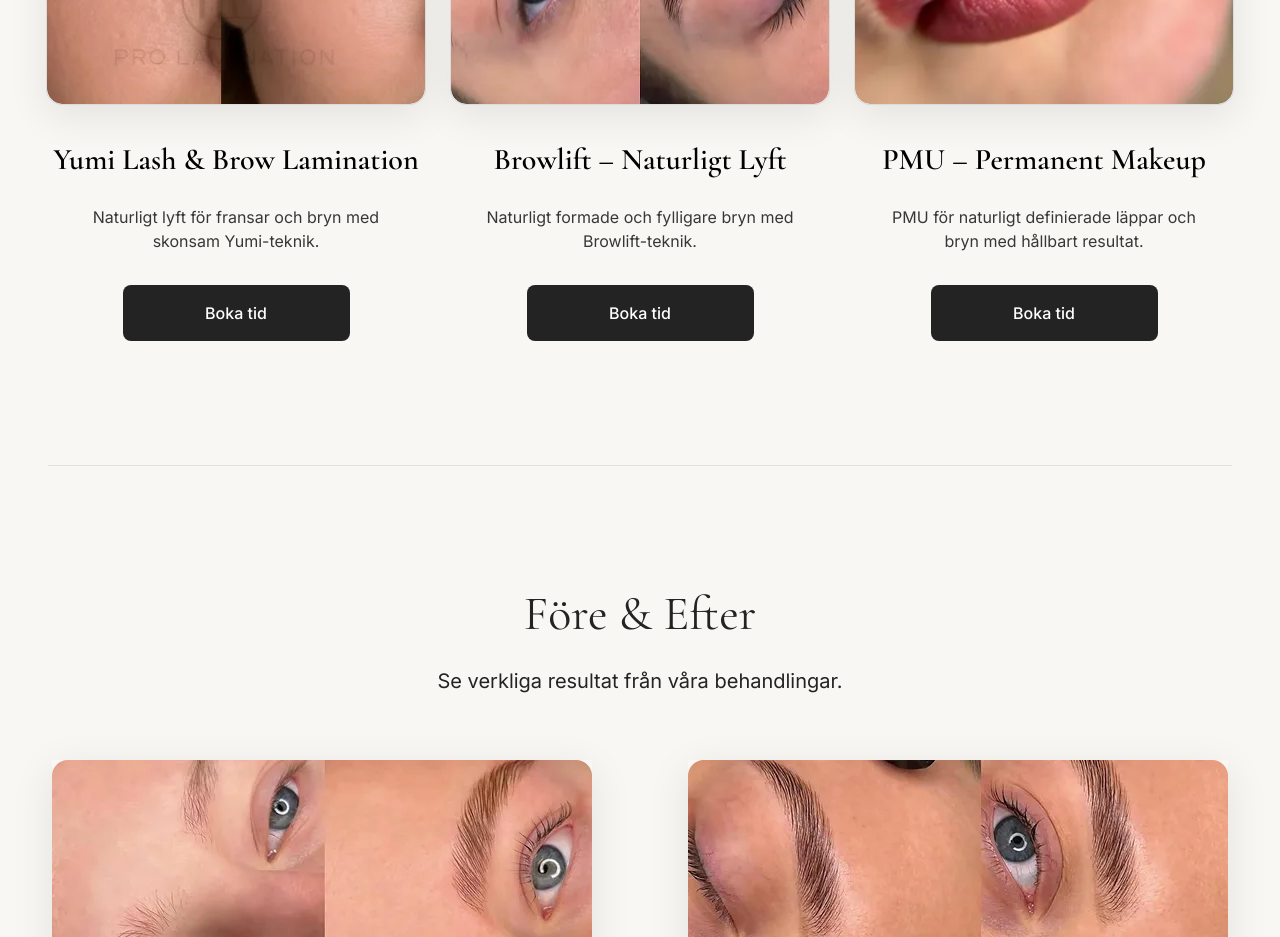
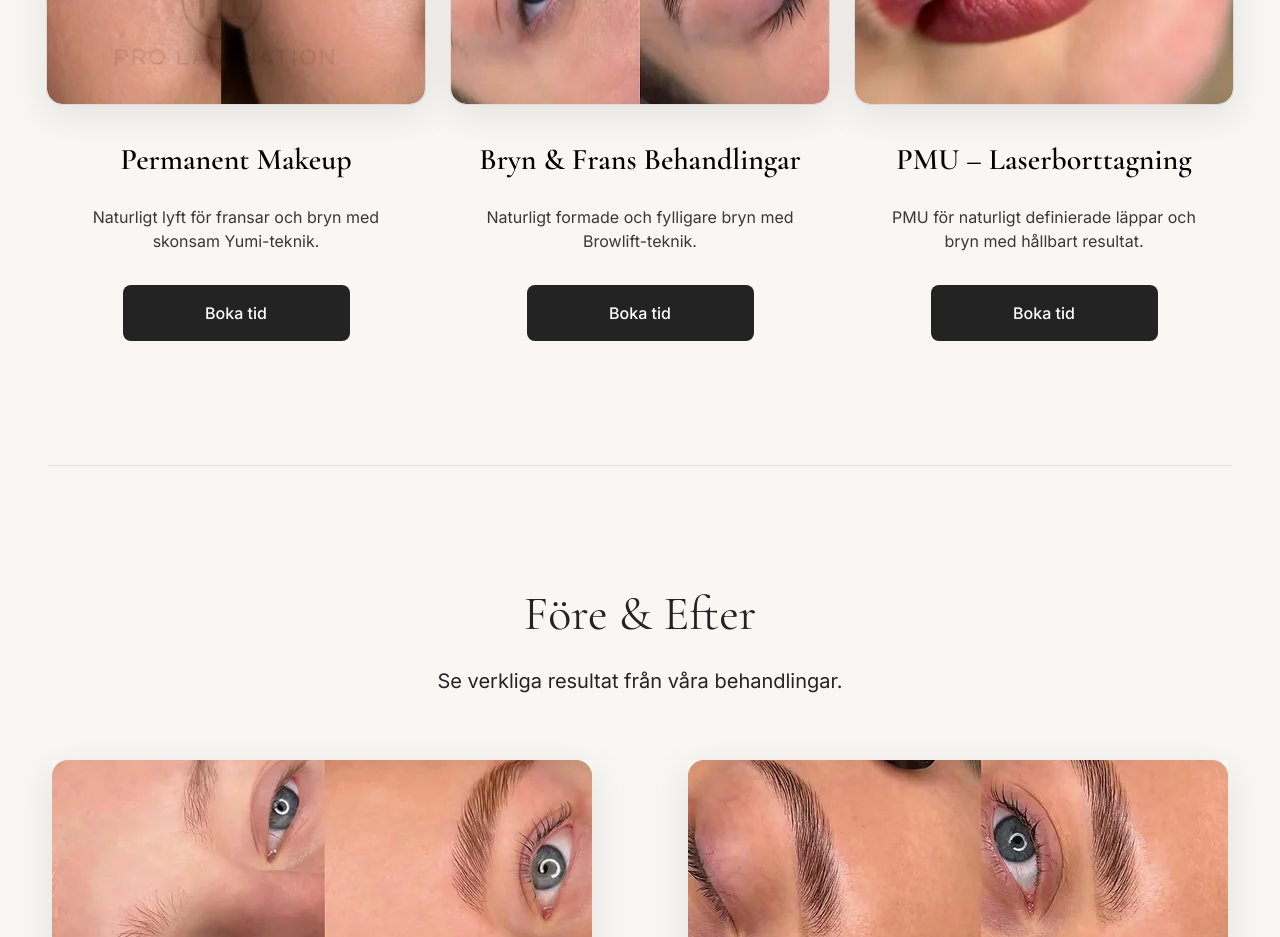
Before and after one commit to azuthedev/ProLami, a React (Vite) app: page / in a window 1280 px wide. Shown: the part 2140-3077 px from the top of the page. Built offline with nearby package versions, Linux system fonts and the light colour scheme.

Commit message:
service names

```diff
--- a/src/components/Services.tsx
+++ b/src/components/Services.tsx
@@ -28,7 +28,7 @@ const cardVariants = {
 const SERVICES = [
   {
     id: 1,
-    title: 'Yumi Lash & Brow Lamination',
+    title: 'Permanent Makeup',
     description: 'Naturligt lyft för fransar och bryn med skonsam Yumi-teknik.',
     image: {
       webp: '/assets/lash_brow_card.webp',
@@ -38,7 +38,7 @@ const SERVICES = [
   },
   {
     id: 2,
-    title: 'Browlift – Naturligt Lyft',
+    title: 'Bryn & Frans Behandlingar',
     description: 'Naturligt formade och fylligare bryn med Browlift-teknik.',
     image: {
       webp: '/assets/browlift_card.webp',
@@ -48,7 +48,7 @@ const SERVICES = [
   },
   {
     id: 3,
-    title: 'PMU – Permanent Makeup',
+    title: 'PMU – Laserborttagning',
     description: 'PMU för naturligt definierade läppar och bryn med hållbart resultat.',
     image: {
       webp: '/assets/pmu_card.webp',
```
